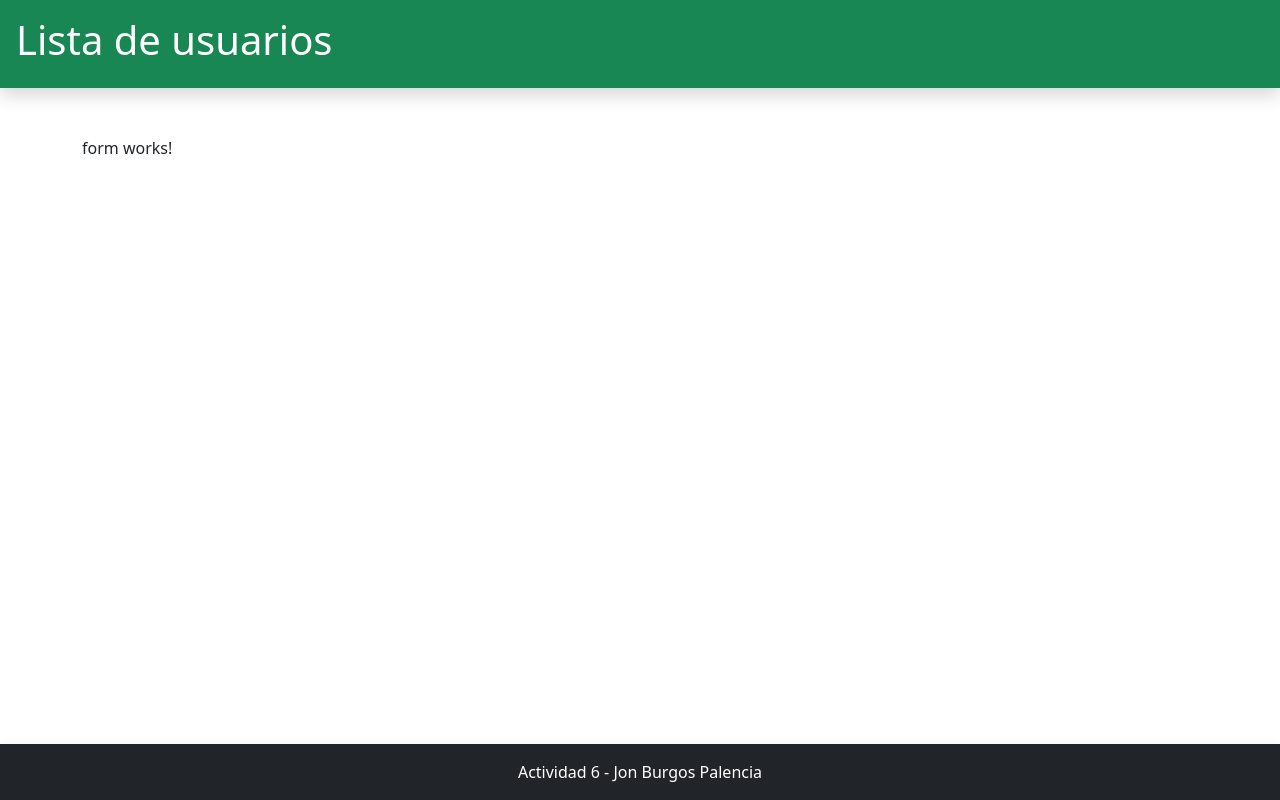
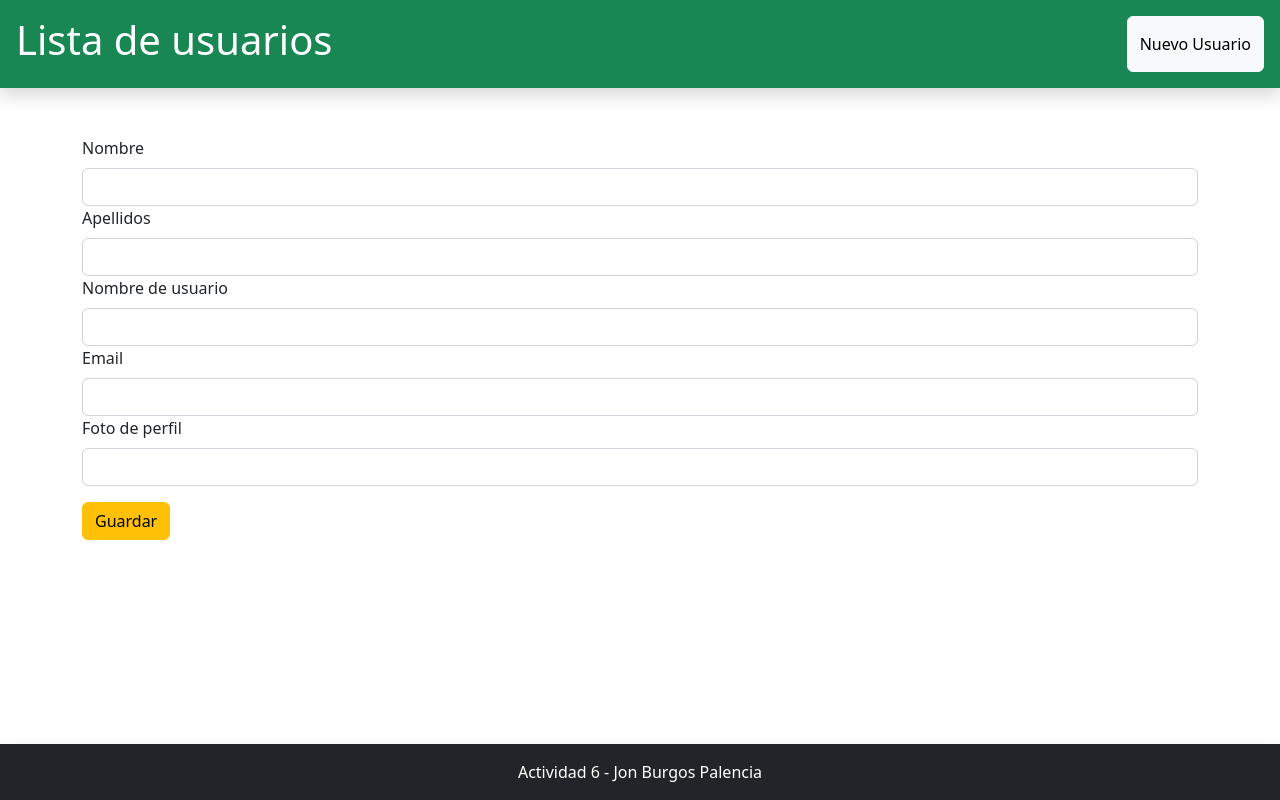
Before and after one commit to Jontxuburgos/Actividad6, an Angular app: page /newuser in a window 1280 px wide. Built offline with nearby package versions, Linux system fonts and the light colour scheme.

Commit message:
Formulario Nuevo Usuario

```diff
--- a/package.json
+++ b/package.json
@@ -19,6 +19,7 @@
     "@angular/platform-browser-dynamic": "^15.1.0",
     "@angular/router": "^15.1.0",
     "bootstrap": "^5.2.3",
+    "form": "^0.2.4",
     "rxjs": "~7.8.0",
     "tslib": "^2.3.0",
     "zone.js": "~0.12.0"
--- a/src/app/app.component.html
+++ b/src/app/app.component.html
@@ -1,5 +1,6 @@
-<header class="bg-success text-white shadow p-3 mb-5 bg-body-tertiary mb-3">
+<header class="bg-success text-white shadow p-3 mb-5 mb-3 d-flex justify-content-between">
   <h1>Lista de usuarios</h1>
+  <button class="btn btn-light" [routerLink]="['/newuser']">Nuevo Usuario</button>
 </header>
 <main class="container">
   <router-outlet></router-outlet>
--- a/src/app/components/form/form.component.html
+++ b/src/app/components/form/form.component.html
@@ -1 +1,24 @@
-<p>form works!</p>
+<form novalidate [formGroup]="userForm" (ngSubmit)="getDataForm()">
+  <div>
+    <label for="first_name" class="form-label">Nombre</label>
+    <input class="form-control" type="text" id="first_name" formControlName="first_name" />
+  </div>
+  <div>
+    <label for="last_name" class="form-label">Apellidos</label>
+    <input class="form-control" type="text" id="last_name" formControlName="last_name" />
+  </div>
+  <div>
+    <label for="username" class="form-label">Nombre de usuario</label>
+    <input class="form-control" type="text" id="username" formControlName="username" />
+  </div>
+  <div>
+    <label for="email" class="form-label">Email</label>
+    <input class="form-control" type="text" id="email" formControlName="email" />
+  </div>
+  <div>
+    <label for="image" class="form-label">Foto de perfil</label>
+    <input class="form-control" type="text" id="image" formControlName="image" />
+  </div>
+
+  <input type="submit" value="Guardar" class="btn btn-warning mt-3" />
+</form>
--- a/src/app/components/form/form.component.ts
+++ b/src/app/components/form/form.component.ts
@@ -1,4 +1,8 @@
 import { Component } from '@angular/core';
+import { FormGroup, FormControl } from '@angular/forms';
+import { UsersService } from 'src/app/services/users.service';
+import { User } from '../../interfaces/user.interface';
+import { Router } from '@angular/router';
 
 @Component({
   selector: 'app-form',
@@ -7,4 +11,55 @@ import { Component } from '@angular/core';
 })
 export class FormComponent {
 
+  userForm: FormGroup;
+
+
+  constructor(
+    private usersService: UsersService,
+    private router: Router
+    )
+
+  {
+    this.userForm = new FormGroup({
+      first_name: new FormControl("", []),
+      last_name: new FormControl("", []),
+      username: new FormControl("", []),
+      email: new FormControl("", []),
+      image: new FormControl("", []),
+    }, []);
+  }
+
+
+
+  // getDataForm() {
+  //   let user: User = this.userForm.value;
+  //   this.usersService.create(user)
+  //     .then((response) => {
+  //       if (response._id) {
+  //         alert(`usuario ${response.first_name} con id ${response.id} se ha creado correctamente`);
+  //         this.router.navigate(['/home']);
+  //       }
+  //     })
+  //     .catch((err) => {
+  //       console.log(err)
+  //     })
+  // }
+
+  async getDataForm() {
+    try {
+      let user: User = this.userForm.value;
+      let response = await this.usersService.create(user)
+      if (response.id) {
+        alert(`usuario ${response.first_name} con id ${response.id} se ha creado correctamente`);
+        this.router.navigate(['/home']);
+      }
+    }
+    catch (err) {
+      console.log(err)
+    }
+  }
+
+
+
+
 }
--- a/src/app/interfaces/user.interface.ts
+++ b/src/app/interfaces/user.interface.ts
@@ -6,4 +6,6 @@ last_name: string;
 username: string;
 email: string;
 image: string;
+createdAt?: string;
+updatedAt?: string;
 }
--- a/src/app/services/users.service.ts
+++ b/src/app/services/users.service.ts
@@ -1,6 +1,7 @@
 import { HttpClient } from '@angular/common/http';
 import { Injectable } from '@angular/core';
 import { lastValueFrom } from 'rxjs';
+import { User } from '../interfaces/user.interface';
 
 @Injectable({
   providedIn: 'root'
@@ -18,4 +19,8 @@ export class UsersService {
   getById(pId: string) : Promise<any> {
     return lastValueFrom(this.httpClient.get<any>(`${this.baseUrl}${pId}`))
   }
+
+  create(pUser: User): Promise<User> {
+  return lastValueFrom(this.httpClient.post<User>(this.baseUrl, pUser))
+  }
 }
```
Also changed, not shown: src/app/app.module.ts (+6 -2 lines), 1 other file (tests, documents, lock files or other folders).
